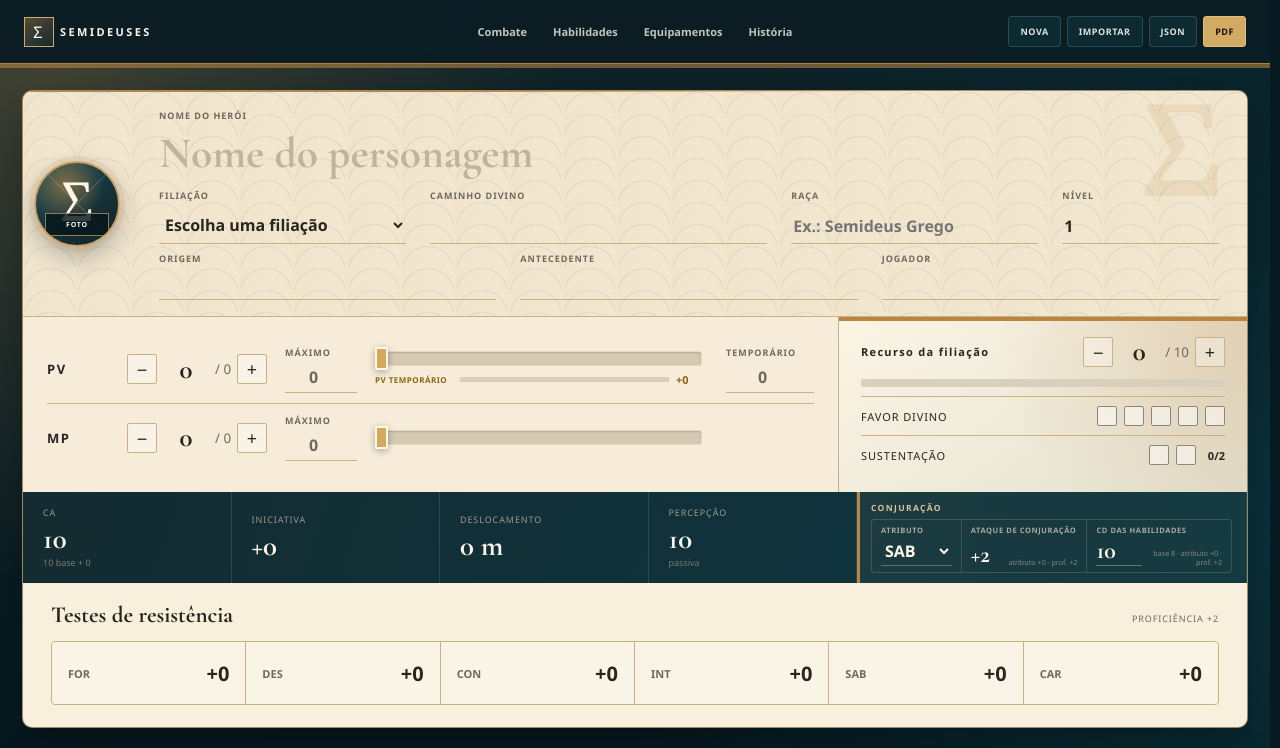
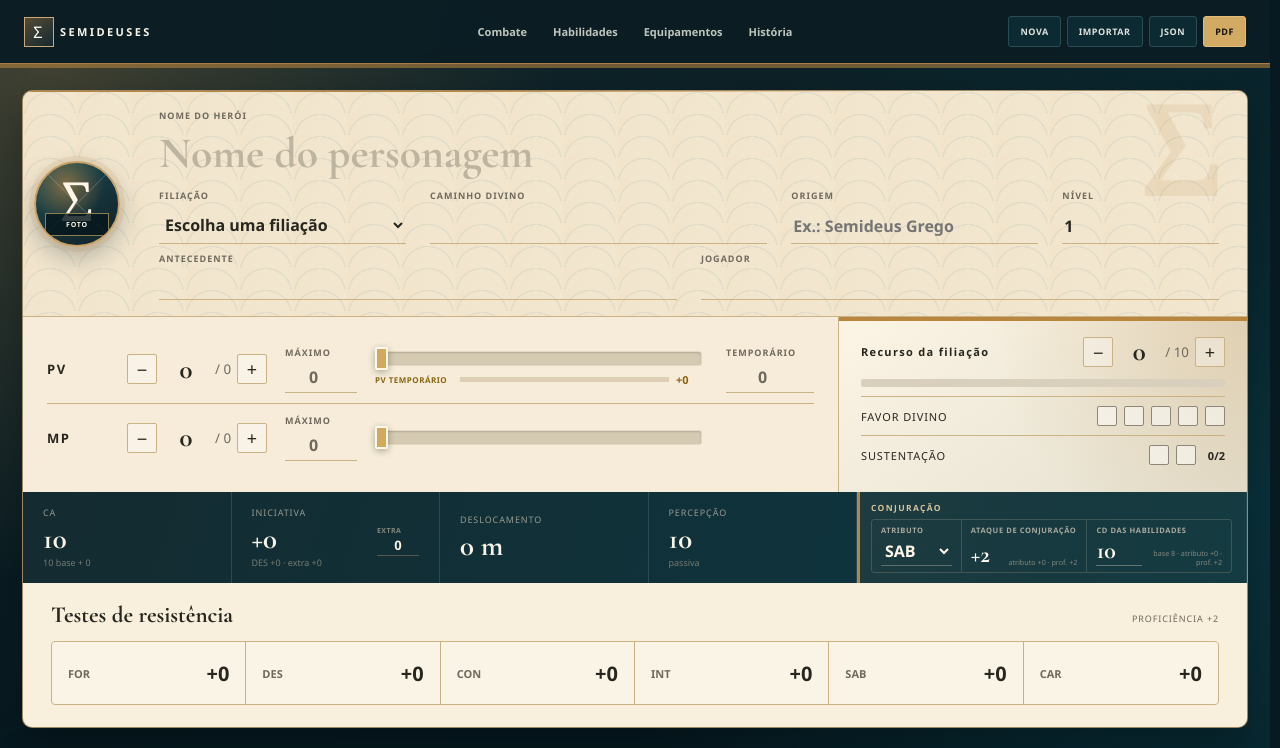
Before and after one commit to JvCarvalho07/semideuses-rpg, a React (Vite) app: page / in a window 1280 px wide. Shown: the top 748 px of the page. Built offline with nearby package versions, Linux system fonts and the light colour scheme; a web font is replaced by a local one.

Commit message:
Unify origin and add editable initiative bonus

```diff
--- a/src/App.tsx
+++ b/src/App.tsx
@@ -21,7 +21,7 @@ gsap.registerPlugin(ScrollTrigger, useGSAP);
 
 const ABILITY_ORDER = Object.keys(ABILITY_META) as AbilityCategory[];
 const EQUIPMENT_TYPES = ["Arma", "Armadura", "Escudo", "Ferramenta", "Acessório", "Relíquia", "Consumível", "Outro"];
-const RACE_SUGGESTIONS = ["Semideus Grego", "Sátiro", "Ciclope", "Mortal Vidente", "Legado"];
+const ORIGIN_SUGGESTIONS = ["Semideus Grego", "Sátiro", "Ciclope", "Mortal Vidente", "Legado"];
 const LEGEND_CHOICES = [
   {
     value: "O Voto",
@@ -294,15 +294,16 @@ function EquipmentEditor({
 }
 
 function normalizeSheet(candidate: CharacterSheet): CharacterSheet {
+  const { race: legacyRace, ...sheetWithoutLegacyRace } = candidate as CharacterSheet & { race?: string };
   const rawGroups = candidate.abilityGroups as Partial<Record<AbilityCategory | "legend", Ability[]>>;
   const legacyLegendEntries = candidate.legacyLegendEntries?.length
     ? candidate.legacyLegendEntries
     : rawGroups.legend;
   return {
-    ...candidate,
+    ...sheetWithoutLegacyRace,
     version: 2,
     avatarDataUrl: candidate.avatarDataUrl || "",
-    race: candidate.race || "",
+    origin: candidate.origin || legacyRace || "",
     legendDestiny: candidate.legendDestiny || "",
     legacyLegendEntries: legacyLegendEntries?.length ? legacyLegendEntries : undefined,
     castingDcOverride: Number.isFinite(candidate.castingDcOverride)
@@ -551,7 +552,7 @@ export default function Home() {
                   setSheet((current) => ({ ...current, filiation: name, divineResource: selected ? Math.min(current.divineResource, selected.max) : 0 }));
                 }}>{[<option key="empty" value="">Escolha uma filiação</option>, ...Object.keys(FILIATIONS).map((name) => <option key={name} value={name}>{name}</option>)]}</select></label>
                 <label className="identity-path"><span>Caminho divino</span><input value={sheet.pathName} onChange={(event) => patch("pathName", event.target.value)} /></label>
-                <label className="identity-race"><span>Raça</span><input list="race-options" placeholder="Ex.: Semideus Grego" value={sheet.race} onChange={(event) => patch("race", event.target.value)} /></label>
+                <label className="identity-origin"><span>Origem</span><input list="origin-options" placeholder="Ex.: Semideus Grego" value={sheet.origin} onChange={(event) => patch("origin", event.target.value)} /></label>
                 <label className="identity-level"><span>Nível</span><input type="number" min={1} value={sheet.level} onChange={(event) => patch("level", Math.max(1, Number(event.target.value)))} /></label>
                 {sheet.level >= 20 && (
                   <button
@@ -564,9 +565,8 @@ export default function Home() {
                   </button>
                 )}
               </div>
-              <datalist id="race-options">{RACE_SUGGESTIONS.map((race) => <option key={race} value={race} />)}</datalist>
+              <datalist id="origin-options">{ORIGIN_SUGGESTIONS.map((origin) => <option key={origin} value={origin} />)}</datalist>
               <div className="identity-secondary">
-                <label><span>Origem</span><input value={sheet.origin} onChange={(event) => patch("origin", event.target.value)} /></label>
                 <label><span>Antecedente</span><input value={sheet.background} onChange={(event) => patch("background", event.target.value)} /></label>
                 <label><span>Jogador</span><input value={sheet.player} onChange={(event) => patch("player", event.target.value)} /></label>
               </div>
@@ -597,7 +597,23 @@ export default function Home() {
 
             <section className="combat-facts">
               <div><span>CA</span><strong>{armorClass}</strong><small>{armorBase} base + {equipmentBonus + sheet.caExtra}</small></div>
-              <div><span>Iniciativa</span><strong>{signed(mods.des + sheet.initiativeExtra)}</strong></div>
+              <div className="initiative-fact">
+                <span>Iniciativa</span>
+                <div>
+                  <strong>{signed(mods.des + sheet.initiativeExtra)}</strong>
+                  <label>
+                    <small>Extra</small>
+                    <input
+                      type="number"
+                      value={sheet.initiativeExtra}
+                      aria-label="Bônus extra de iniciativa"
+                      onFocus={(event) => event.currentTarget.select()}
+                      onChange={(event) => patch("initiativeExtra", Number(event.target.value))}
+                    />
+                  </label>
+                </div>
+                <small>DES {signed(mods.des)} · extra {signed(sheet.initiativeExtra)}</small>
+              </div>
               <div><span>Deslocamento</span><strong>{sheet.speed} m</strong></div>
               <div><span>Percepção</span><strong>{passivePerception}</strong><small>passiva</small></div>
               <div className="casting-panel">
--- a/src/globals.css
+++ b/src/globals.css
@@ -285,12 +285,12 @@ input:focus, select:focus, textarea:focus {
 }
 .identity-filiation { grid-column: span 3; }
 .identity-path { grid-column: span 4; }
-.identity-race { grid-column: span 3; }
+.identity-origin { grid-column: span 3; }
 .identity-level { grid-column: span 2; }
 .identity-row.has-legend { grid-template-columns: repeat(14, minmax(0, 1fr)); }
 .identity-row.has-legend .identity-filiation { grid-column: span 3; }
 .identity-row.has-legend .identity-path { grid-column: span 3; }
-.identity-row.has-legend .identity-race { grid-column: span 3; }
+.identity-row.has-legend .identity-origin { grid-column: span 3; }
 .identity-row.has-legend .identity-level { grid-column: span 1; }
 .identity-row input, .identity-row select { font-weight: 730; }
 .legend-trigger {
@@ -324,7 +324,7 @@ input:focus, select:focus, textarea:focus {
 .legend-trigger.is-chosen strong { color: color-mix(in srgb, var(--deity) 72%, #2c251b); }
 .identity-secondary {
   display: grid;
-  grid-template-columns: 1fr 1fr 1fr;
+  grid-template-columns: 1fr 1fr;
   gap: 24px;
   margin-top: 8px;
 }
@@ -465,6 +465,46 @@ input:focus, select:focus, textarea:focus {
 .combat-facts label span { grid-column: 1 / -1; }
 .combat-facts label select { color: #f8f1e4; background: transparent; border: 0; border-bottom: 1px solid #555a50; font-weight: 750; }
 .combat-facts label option { color: var(--ink); }
+.initiative-fact > div {
+  display: grid;
+  grid-template-columns: auto 42px;
+  align-items: end;
+  gap: 10px;
+}
+.initiative-fact > div > label {
+  display: grid;
+  grid-template-columns: 1fr;
+  grid-template-rows: auto 1fr;
+  gap: 1px;
+}
+.initiative-fact > div > label small {
+  color: #84877f;
+  font-size: 7px;
+  font-weight: 750;
+  line-height: 1.1;
+  text-transform: uppercase;
+  letter-spacing: .06em;
+}
+.initiative-fact input {
+  width: 42px;
+  padding: 0 2px 1px;
+  color: #f8f1e4;
+  background: transparent;
+  border: 0;
+  border-bottom: 1px solid #555a50;
+  border-radius: 0;
+  font-size: 13px;
+  font-weight: 750;
+  text-align: center;
+  appearance: textfield;
+}
+.initiative-fact input::-webkit-inner-spin-button,
+.initiative-fact input::-webkit-outer-spin-button { margin: 0; appearance: none; }
+.initiative-fact input:focus {
+  border-bottom-color: var(--deity-light);
+  outline: 0;
+  box-shadow: 0 2px 0 color-mix(in srgb, var(--deity) 55%, transparent);
+}
 .combat-facts .casting-panel {
   min-width: 0;
   padding: 10px 14px;
@@ -1094,15 +1134,15 @@ footer a:hover { color: var(--deity-light); }
   .identity-row { grid-template-columns: repeat(6, minmax(0, 1fr)); gap: 10px; }
   .identity-row.has-legend { grid-template-columns: repeat(6, minmax(0, 1fr)); }
   .identity-filiation { grid-column: 1 / 4; grid-row: 1; }
-  .identity-race { grid-column: 4 / 7; grid-row: 1; }
+  .identity-origin { grid-column: 4 / 7; grid-row: 1; }
   .identity-path { grid-column: 1 / 5; grid-row: 2; }
   .identity-level { grid-column: 5 / 7; grid-row: 2; }
   .identity-row.has-legend .identity-filiation { grid-column: 1 / 4; }
-  .identity-row.has-legend .identity-race { grid-column: 4 / 7; }
+  .identity-row.has-legend .identity-origin { grid-column: 4 / 7; }
   .identity-row.has-legend .identity-path { grid-column: 1 / 5; }
   .identity-row.has-legend .identity-level { grid-column: 5 / 7; }
   .legend-trigger { grid-column: 1 / -1; grid-row: 3; }
-  .identity-secondary { grid-template-columns: 1fr; gap: 10px; }
+  .identity-secondary { grid-template-columns: 1fr 1fr; gap: 10px; }
   .combat-dashboard { grid-template-columns: 1fr; }
   .vitals-block, .divine-block { grid-column: 1 / -1; }
   .vitals-block { border-right: 0; border-bottom: 1px solid var(--line); }
@@ -1156,12 +1196,11 @@ footer a:hover { color: var(--deity-light); }
   .identity-row { grid-template-columns: repeat(6, minmax(0, 1fr)); }
   .identity-row.has-legend { grid-template-columns: repeat(6, minmax(0, 1fr)); }
   .identity-filiation { grid-column: 1 / 4; grid-row: 1; }
-  .identity-race { grid-column: 4 / 7; grid-row: 1; }
+  .identity-origin { grid-column: 4 / 7; grid-row: 1; }
   .identity-path { grid-column: 1 / 5; grid-row: 2; }
   .identity-level { grid-column: 5 / 7; grid-row: 2; }
   .legend-trigger { grid-column: 1 / -1; grid-row: 3; }
   .identity-secondary { grid-template-columns: 1fr 1fr; }
-  .identity-secondary label:last-child { grid-column: 1 / -1; }
   .vitals-block, .divine-block, .saving-throws, .attributes-column, .skills-column { padding: 18px 15px; }
   .vital-row { grid-template-columns: 1fr 62px 72px; gap: 10px; padding: 12px 0; }
   .vital-row .bar-group { grid-column: 1 / -1; grid-row: 2; }
@@ -1304,12 +1343,12 @@ footer a:hover { color: var(--deity-light); }
   .identity-row > * { grid-row: auto; }
   .identity-filiation { grid-column: span 3; }
   .identity-path { grid-column: span 4; }
-  .identity-race { grid-column: span 3; }
+  .identity-origin { grid-column: span 3; }
   .identity-level { grid-column: span 2; }
   .identity-row.has-legend { grid-template-columns: repeat(14, minmax(0, 1fr)); }
   .identity-row.has-legend .identity-filiation { grid-column: span 3; }
   .identity-row.has-legend .identity-path { grid-column: span 3; }
-  .identity-row.has-legend .identity-race { grid-column: span 3; }
+  .identity-row.has-legend .identity-origin { grid-column: span 3; }
   .identity-row.has-legend .identity-level { grid-column: span 1; }
   .legend-trigger {
     grid-column: span 4;
@@ -1320,7 +1359,7 @@ footer a:hover { color: var(--deity-light); }
   .legend-trigger > span { font-size: 6.5pt; }
   .legend-trigger strong { font-size: 8pt; }
   .legend-trigger:not(.is-chosen) strong { visibility: hidden; }
-  .identity-secondary { margin-top: 1.5mm; gap: 5mm; grid-template-columns: repeat(3, minmax(0, 1fr)); }
+  .identity-secondary { margin-top: 1.5mm; gap: 5mm; grid-template-columns: repeat(2, minmax(0, 1fr)); }
   .identity-fields label > span { font-size: 6.5pt; }
   .identity-fields input, .identity-fields select { padding: 1mm 0; font-size: 8.5pt; }
   .identity-fields input::placeholder { color: transparent; }
@@ -1352,6 +1391,9 @@ footer a:hover { color: var(--deity-light); }
   .combat-facts > div, .combat-facts > label { min-height: 16mm; padding: 2.5mm 4mm; }
   .combat-facts strong { font-size: 16pt; }
   .combat-facts span, .combat-facts small { font-size: 5.8pt; }
+  .initiative-fact > div { grid-template-columns: auto 10mm; gap: 2mm; }
+  .initiative-fact > div > label small { font-size: 4.8pt; }
+  .initiative-fact input { width: 10mm; font-size: 8pt; }
   .combat-facts .casting-panel {
     min-height: 16mm;
     padding: 1.5mm 2mm;
--- a/src/model.ts
+++ b/src/model.ts
@@ -31,7 +31,6 @@ export type CharacterSheet = {
   version: number;
   avatarDataUrl: string;
   name: string;
-  race: string;
   legendDestiny: string;
   legacyLegendEntries?: Ability[];
   filiation: string;
@@ -150,7 +149,6 @@ export const INITIAL_SHEET: CharacterSheet = {
   version: 2,
   avatarDataUrl: "",
   name: "",
-  race: "",
   legendDestiny: "",
   filiation: "",
   pathName: "",
```
Also changed, not shown: 2 other files (tests, documents, lock files or other folders).
